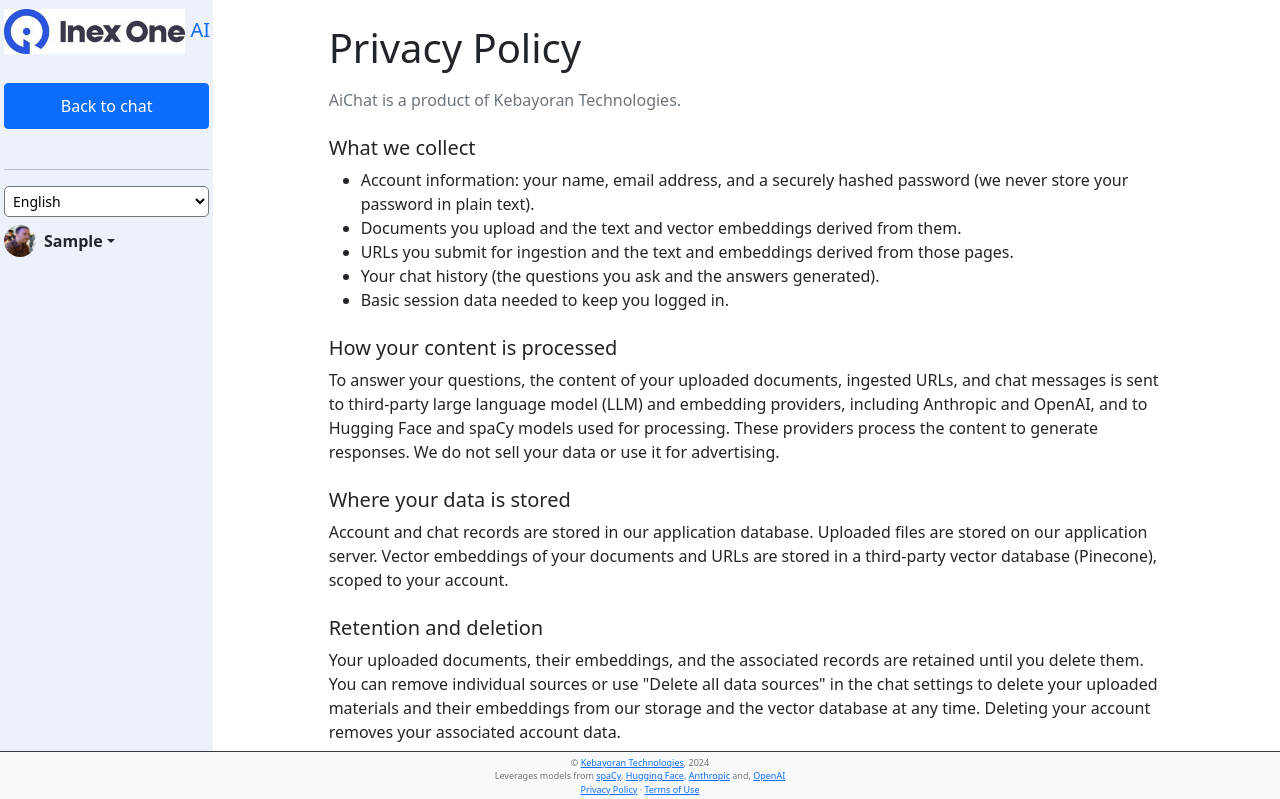
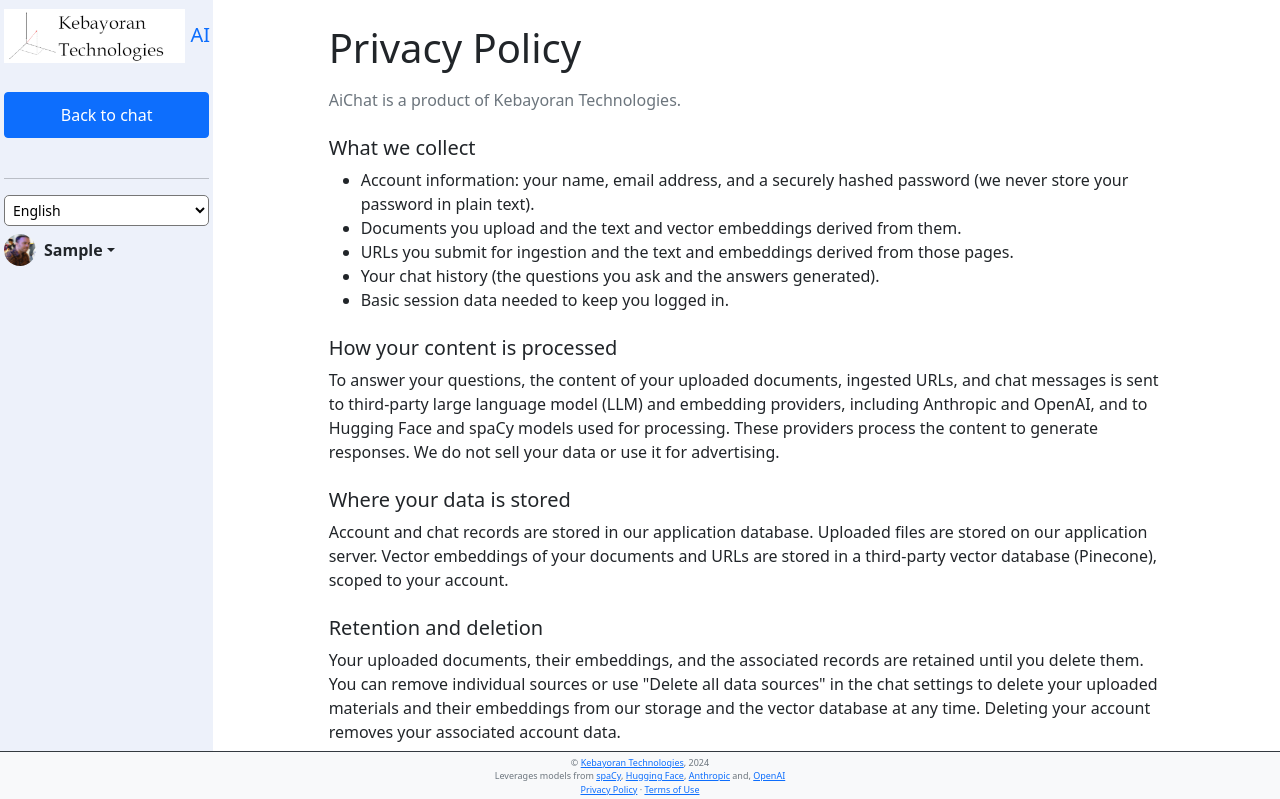
Before and after one commit to TheBuleGanteng/rag-expertchat, a Django app: page /aichat/privacy/ in a window 1280 px wide. Shown: the top 799 px of the page. Run offline with Django 5.2, Linux system fonts and the light colour scheme; the visitor is signed in with stand-in values (Sample User, id 1); parts of the project's set-up code (start-up, migrations or seed data) failed here and were passed over; some libraries are stand-ins or nearby versions.

Commit message:
Changing branding to Keytech

```diff
--- a/aichat_users/templates/aichat_users/layout.html
+++ b/aichat_users/templates/aichat_users/layout.html
@@ -33,7 +33,7 @@
     <script nonce='{{ request.csp_nonce }}' src="https://cdn.jsdelivr.net/npm/dompurify@3.1.6/dist/purify.min.js"></script>
 
     <!-- favicon -->
-    <link href="{% static 'aichat_users/favicon_inex_one.ico' %}" rel="icon">
+    <link href="{% static 'aichat_users/favicon_keytech.ico' %}" rel="icon">
 
 
     <!-- adds CSRF token to each page, removing need to add it to forms -->
@@ -65,7 +65,7 @@
 
             <!-- corporate logo in sidebar -->
             <a class='navbar-brand pe-2' href='{% url "aichat_chat:index" %}'>
-                <img src='{% static "aichat_users/logo_inex_one_small.png" %}' alt='profile logo' class='img-fluid'>
+                <img src='{% static "aichat_users/logo_keytech.png" %}' alt='profile logo' class='img-fluid'>
                 <span>
                     AI
                 </span>
```
Also changed, not shown: aichat_users/static/aichat_users/favicon_keytech.ico (added), aichat_users/static/aichat_users/logo_keytech.png (added).
